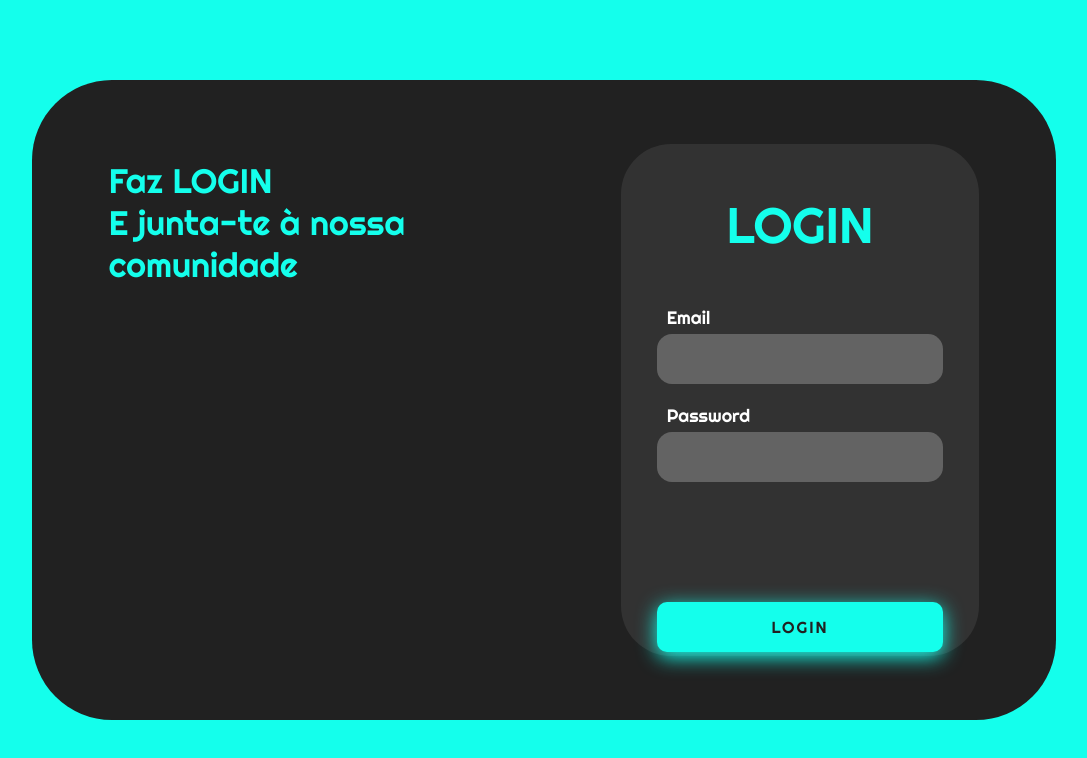
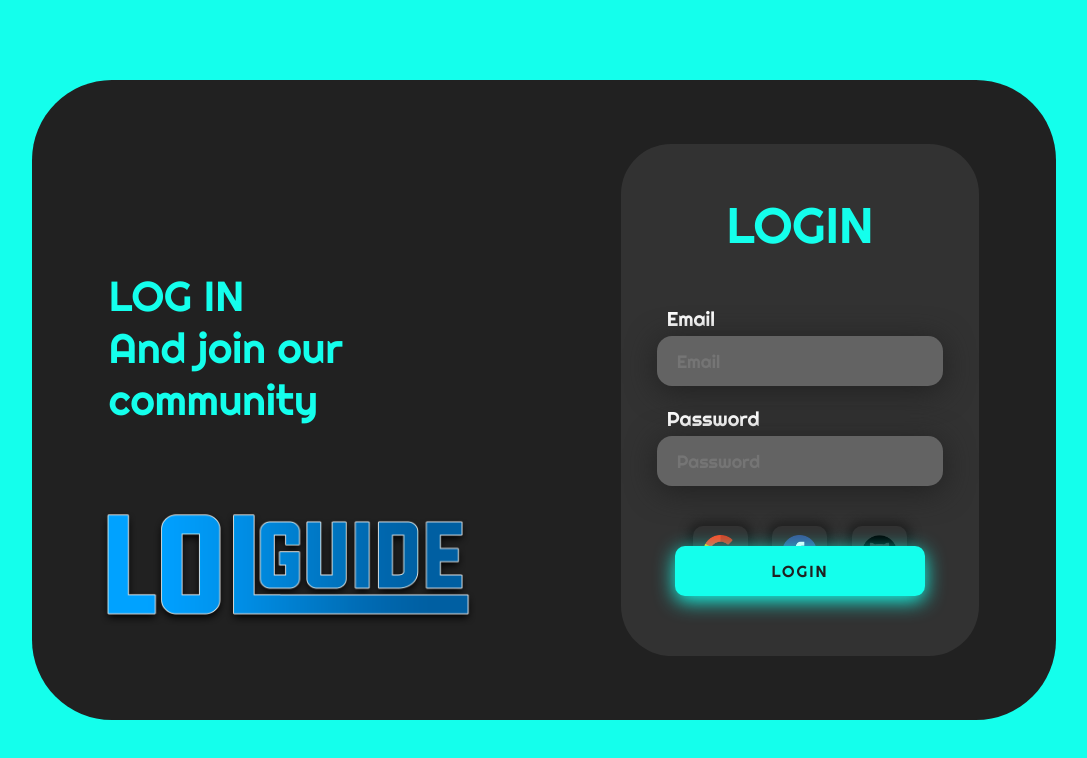
Before and after one commit to Acr2004/Login-Page, a plain HTML site: page index.html in a window 1280 px wide. Shown: the whole page, without its empty margins (96-1183 px from the left). Drawn offline with Linux system fonts and the light colour scheme.

Commit message:
Version 1.0.4

```diff
--- a/index.html
+++ b/index.html
@@ -16,11 +16,11 @@
             <div id="container">
                 <div id="left">
                     <div id="title">
-                        <span id="title-1">Faz LOGIN</span>
+                        <span id="title-1">LOG IN</span>
                         <br>
-                        <span id="title-2">E junta-te à nossa comunidade</span>
+                        <span id="title-2">And join our community</span>
                     </div>
-                    <img src="" alt="">
+                    <img id="logo" src="Images/Logo.png" alt="Logo">
                 </div>
 
                 <div id="right">
@@ -28,9 +28,16 @@
                         <span>LOGIN</span>
                         <form>
                             <label class="input-name">Email</label>
-                            <input type="email" class="input-box">
+                            <input type="email" placeholder="Email" class="input-box">
                             <label class="input-name">Password</label>
-                            <input type="password" class="input-box">
+                            <input type="password" placeholder="Password" class="input-box">
+
+                            <div id="social-div">
+                                <button class="social"><img class="login-images" src="Images/google.png" alt="Google Login"></button>
+                                <button class="social"><img class="login-images" src="Images/facebook.png" alt="Facebook Login"></button>
+                                <button class="social"><img class="login-images" src="Images/github.png" alt="GitHub Login"></button>
+                            </div>
+
                             <input type="submit" value="LOGIN" id="login">
                         </form>
                     </div>
--- a/style.css
+++ b/style.css
@@ -55,21 +55,27 @@ body {
 
 #title {
     width: 70%;
-    margin: 80px auto 0 auto;
+    margin: 190px auto 0 auto;
 }
 
 #title-1 {
     color: var(--main-color);
-    font-size: 34px;
+    font-size: 42px;
 }
 
 #title-2 {
     color: var(--main-color);
-    font-size: 34px;
+    font-size: 42px;
+}
+
+#logo {
+    width: 100%;
+    margin: 20px 0 0 0;
 }
 
 /* Card */
 #card {
+    position: relative;
     text-align: center;
     width: 70%;
     height: 80%;
@@ -94,7 +100,7 @@ form {
 
 form label {
     color: #FFFFFF;
-    font-size: 18px;
+    font-size: 20px;
     margin: 0 0 5px 10px;
 }
 
@@ -104,12 +110,50 @@ form label {
     color: #FFFFFF;
     background-color: #636363;
     margin: 0 0 20px 0;
+    box-shadow: 0 5px 30px 0 var(--container-color);
+    padding: 0 20px;
+    font-size: 18px;
+    outline: 0;
+}
+
+.input-box:focus {
+    border: 2px solid var(--main-color);
+    box-sizing: border-box;
+}
+
+#social-div {
+    text-align: center;
+    margin-top: 20px;
+}
+
+.social {
+    width: 55px;
+    height: 55px;
+    margin: 0 10px;
+    background-color: var(--card-color);
+    box-shadow: 0 0 10px 5px var(--container-color);
+    border-radius: 10px;
+    cursor: pointer;
+}
+
+.social:hover {
+    border: 2px solid var(--main-color);
+}
+
+.login-images {
+    width: 35px;
+    height: 35px;
 }
 
 #login {
-    margin: 100px 0 0 0;
+    position: absolute;
+    margin-left: auto;
+    margin-right: auto;
+    left: 0;
+    right: 0;
+    width: 70%;
+    bottom: 60px;
     cursor: pointer;
-    width: 100%;
     height: 50px;
     border-radius: 10px;
     font-size: 16px;
```
Also changed, not shown: Images/Logo.png (added), Images/facebook.png (added), Images/github.png (added), Images/google.png (added).
